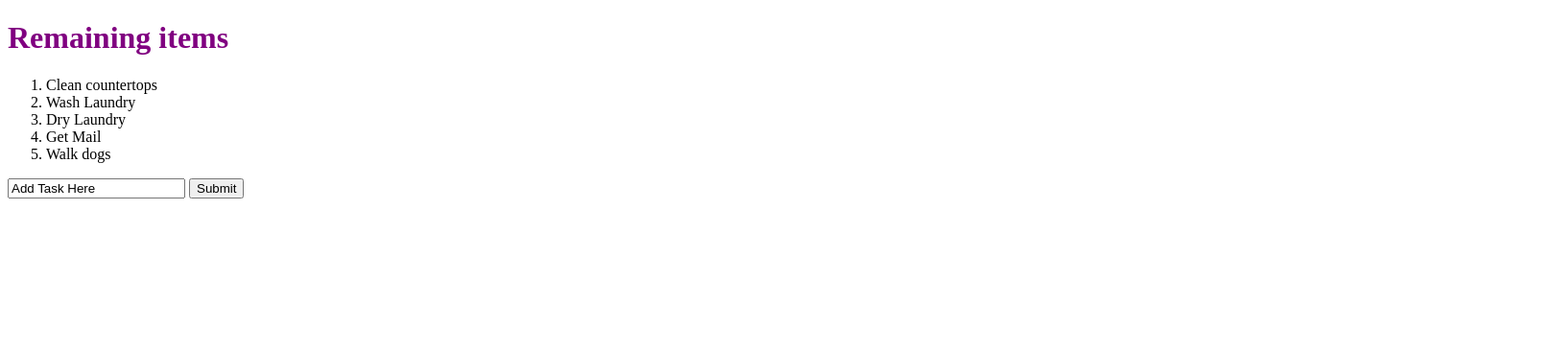
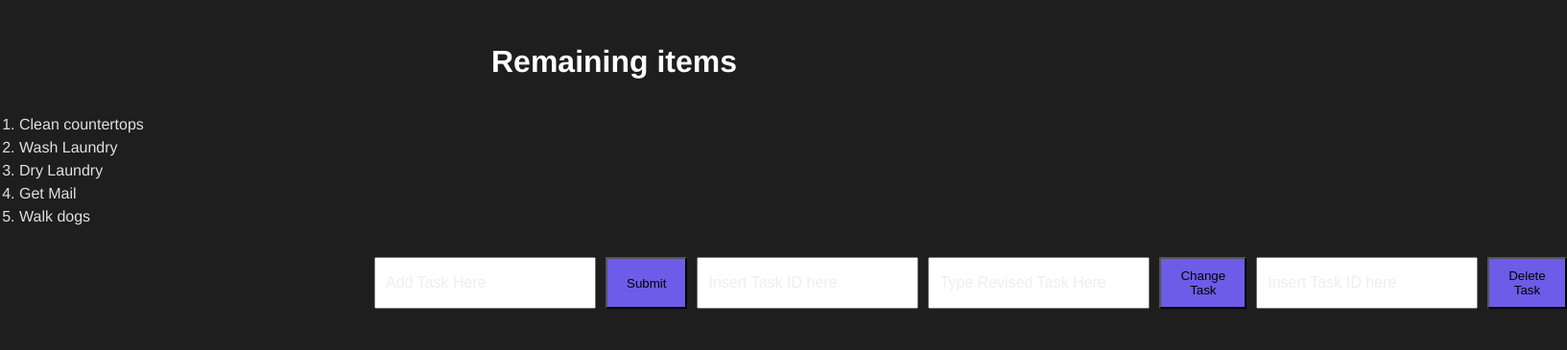
Before and after one commit to shaliyur/JS-Fundamentals-III-TO-DO-List, a website: page index.html in a window 1280 px wide. Shown: the whole page at 96% size, 1633 px wide, since content can reach past the window. Drawn offline with Linux system fonts and the light colour scheme.

Commit message:
Implemented Change Task Functionality

```diff
--- a/index.html
+++ b/index.html
@@ -20,6 +20,11 @@
  <form>
    <input id = "my-input" type="text" name="new-task" value="Add Task Here">
    <button id = "btn-1" type="submit">Submit</button>
+   <input id = 'change-input-ID' type="text" name = "change-task-ID" value = "Insert Task ID here">
+   <input id = 'revised-value' type='text' name = 'revised_task_name' value = "Type Revised Task Here">
+   <button id = 'change-btn' type="button">Change Task</button>
+   <input id = 'delete-task-ID' type="text" name = 'delete-task-ID' value = "Insert Task ID here">
+   <button id = 'delete-btn' type="button">Delete Task</button>
  </form>
 
  <script src="./index.js"></script>
--- a/index.js
+++ b/index.js
@@ -6,6 +6,9 @@ console.log('My code is running');
 let btn = document.querySelector('button');
 let user_input = document.querySelector('input');
 let form = document.querySelector('form');
+let dlt_btn = document.getElementById('delete-btn');
+let chg_btn = document.getElementById('change-btn');
+
 
 function createTask(event){
   //This is how we access user input - eventObject.target.value
@@ -56,6 +59,42 @@ function createTask(event){
 // document.getElementById("task-list").prepend()
 }
 
+function changeTask(event){
+  //
+  event.preventDefault();
+  //obtain the task element to be changed
+  let task_ID = 'task-'+document.getElementById('change-input-ID').value;
+
+  //obtain the new task text
+  let revisedTask = document.getElementById('revised-value').value;
+
+  //obtain the HTML element for the associated task ID
+  let taskToChange = document.getElementById(task_ID);
+
+  if (taskToChange) {
+    taskToChange.textContent = revisedTask;
+  }
+  else{
+    console.log('Task ID not recognized');
+  }
+}
+
+function deleteTask(event){
+  //
+}
+
 form.addEventListener("submit", (event) => {
   createTask(event);
 });
+
+dlt_btn.addEventListener('click', (event) => {
+  deleteTask(event);
+})
+
+chg_btn.addEventListener('click', (event) => {
+  changeTask(event);
+})
+
+// newTaskElement.addEventListener("click", () => {
+//  newTaskElement.classList.toggle("completed";)
+//});
--- a/style.css
+++ b/style.css
@@ -1,3 +1,47 @@
+* {
+  margin: 0;
+  padding: 0;
+  box-sizing: border-box;
+}
+
+body {
+  background-color: #1e1e1e;
+  font-family: Helvetica, 'Arial', sans-serif;
+  color: #e0e0e0;
+  padding: 40px 20px;
+  line-height: 1.5;
+}
+
 h1 {
-  color: purple;
+  text-align: center;
+  color: #ffffff;
+  font-weight: 700;
+  font-size: 32px;
+  margin-bottom: 30px;
 }
+
+form {
+  max-width: 500px;
+  margin: 30px auto 0 auto;
+  display: flex;
+  gap: 10px;
+}
+
+input[type="text"] {
+  flex: 1;
+  padding: 10px;
+  font-size: 16px;
+  border: 2px solid #444
+  background-color: #333;
+  color: #eee;
+}
+
+input[type="text"]: focus {
+  outline: none;
+  border-color: #6c5ce7
+}
+
+button {
+  padding: 10px 20px;
+  background-color: #6c5ce7;
+}
```
